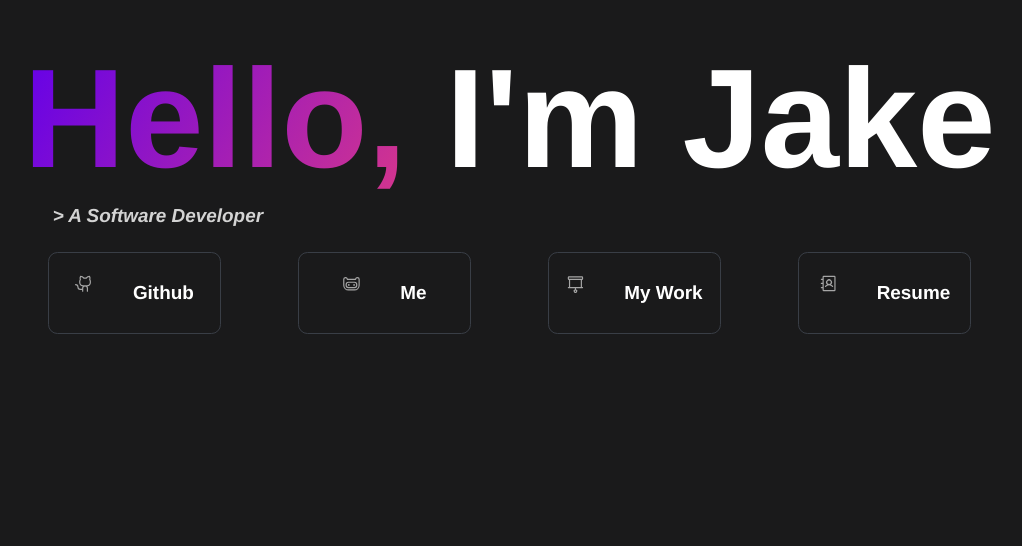
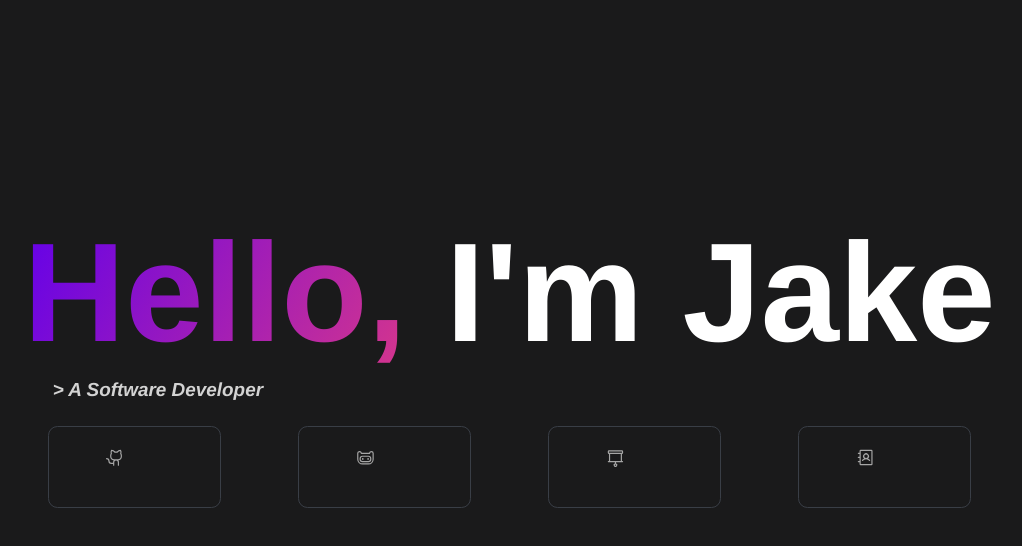
Before and after one commit to MagTheDev/MagTheDev.github.io, an Astro site: page /landing in a window 1280 px wide. Shown: the whole page, without its empty margins (133-1155 px from the left). Built offline with nearby package versions, Linux system fonts and the light colour scheme; Astro itself is replaced by a stand-in of ours.

Commit message:
Finish the landing page

```diff
--- a/src/components/SocialLink.astro
+++ b/src/components/SocialLink.astro
@@ -96,14 +96,11 @@ import { Icon } from 'astro-icon'
     }
 
     .social-name {
-        font-weight: 700;
+        display: none;
     }
 
     [astro-icon] {
-        color: var(--color-gray)
-
+        color: var(--color-gray);
     }
 
-
-
 </style>
--- a/src/layouts/Layout.astro
+++ b/src/layouts/Layout.astro
@@ -48,12 +48,14 @@ const { title } = Astro.props as Props;
 		font-size: var(--font-size-base);
 		color: var(--color-text);
 		background-color: var(--color-bg);
+
 	}
 
 	body {
 		margin: 0;
 		margin-left: 30px;
 		overflow-x: hidden;
+
 	}
 
 
--- a/src/pages/landing.astro
+++ b/src/pages/landing.astro
@@ -42,9 +42,7 @@ import SocialLink from "../components/SocialLink.astro";
                     />
                 </div>
             </div>
-            <div class="about">
 
-            </div>
         </div>
     </div>
 </Layout>
@@ -58,11 +56,13 @@ import SocialLink from "../components/SocialLink.astro";
         padding: 0;
     }
 
+
     p {
         padding-top: 5px;
         padding-bottom: 5px;
         font-weight: 600;
     }
+
 
     .container {
         padding: 2rem 1em;
@@ -72,6 +72,10 @@ import SocialLink from "../components/SocialLink.astro";
         display: flex;
         align-items: center;
         justify-content: center;
+
+		height: 90vh;
+        box-sizing: border-box;
+
     }
 
     .greeting {
```
